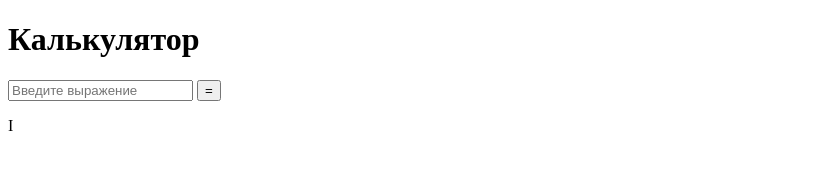
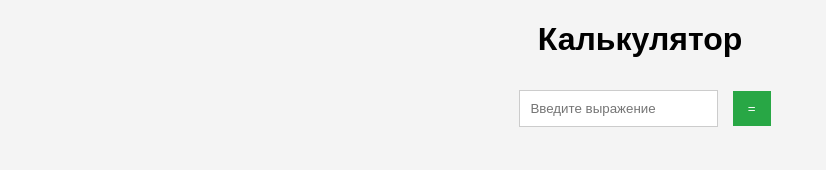
Before and after one commit to Slava557/simple-calculator, a plain HTML site: page index.html in a window 1280 px wide. Shown: the whole page, without its empty margins (0-826 px from the left). Drawn offline with Linux system fonts and the light colour scheme.

Commit message:
index.html

```diff
--- a/index.html
+++ b/index.html
@@ -1,17 +1,39 @@
 <!DOCTYPE html>
-<html>
+<html lang="ru">
 <head>
+  <meta charset="UTF-8">
+  <meta name="viewport" content="width=device-width, initial-scale=1.0">
   <title>Калькулятор</title>
-  <meta name="viewport" content="width=device-width, initial-scale=1.0">
   <style>
-    /* Добавьте стили CSS для улучшения внешнего вида */
+    body {
+      font-family: Arial, sans-serif;
+      background-color: #f4f4f4;
+      text-align: center;
+    }
+
+    input {
+      padding: 10px;
+      margin: 10px;
+      border: 1px solid #ccc;
+    }
+
+    button {
+      padding: 10px 15px;
+      background-color: #28a745;
+      color: white;
+      border: none;
+      cursor: pointer;
+    }
+
+    button:hover {
+      background-color: #218838;
+    }
   </style>
 </head>
 <body>
   <h1>Калькулятор</h1>
-  <meta charset="UTF-8">
   <input type="text" id="expression" placeholder="Введите выражение">
-  <button onclick="calculate()">=</button>
+  <button id="calculateBtn">=</button>
   <p id="result"></p>
 
   <script>
@@ -26,6 +48,8 @@
         document.getElementById("result").textContent = "Ошибка: Неверное выражение";
       }
     }
-  </script>I
+
+    document.getElementById("calculateBtn").addEventListener("click", calculate);
+  </script>
 </body>
 </html>
```
